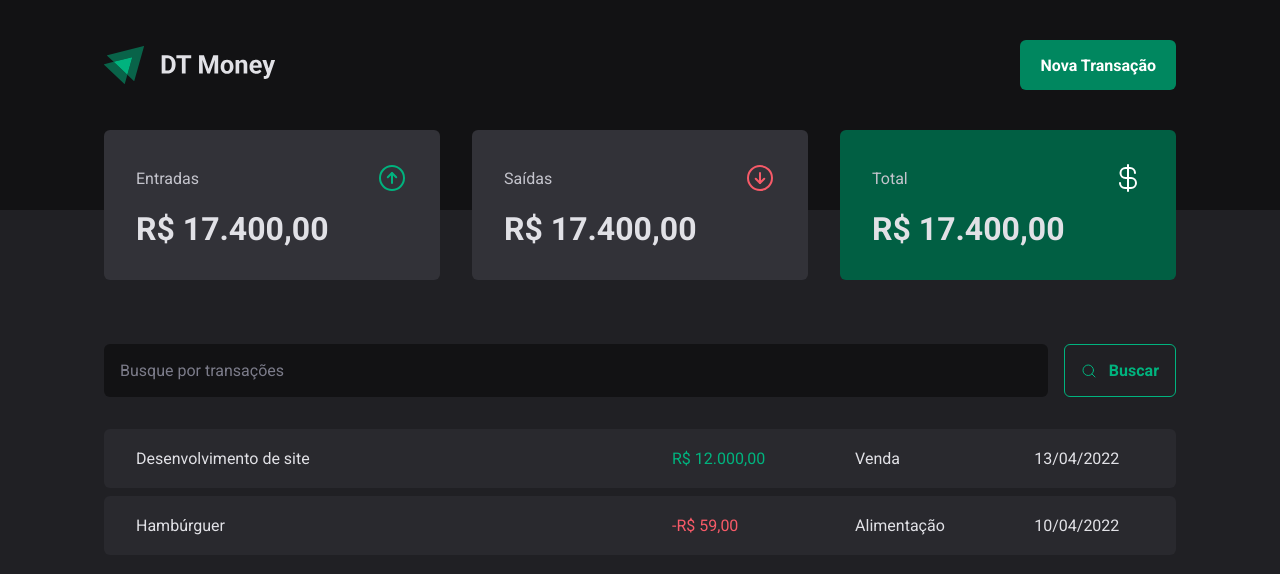
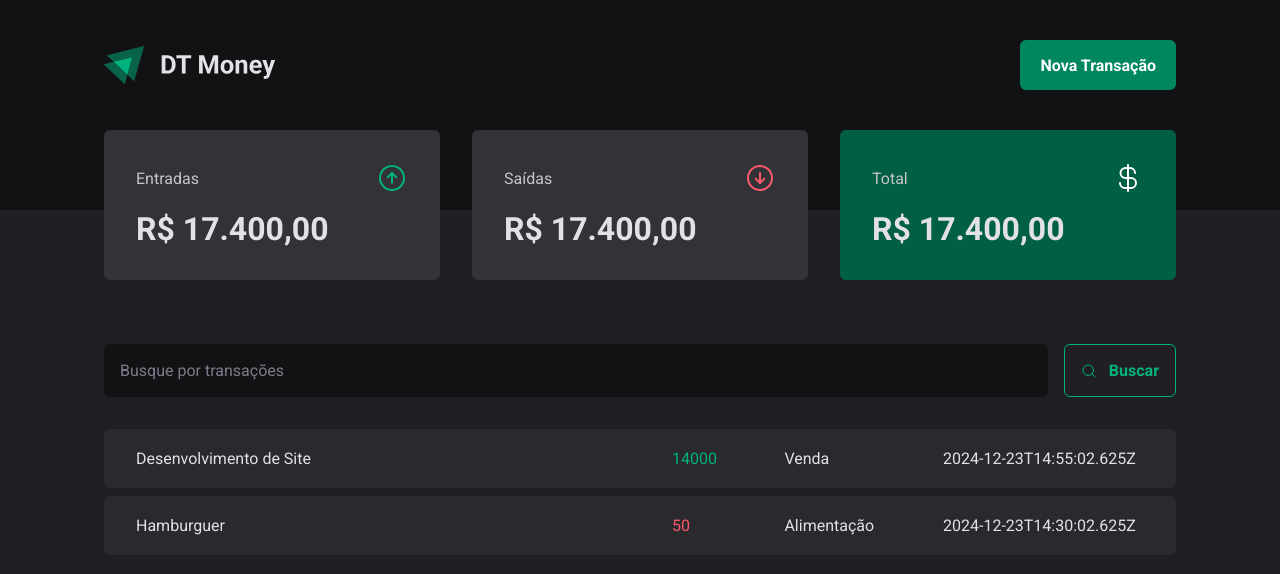
Before and after one commit to CarlosAlexandredevv/Dt-money, a React (Vite) app: page / in a window 1280 px wide. Shown: the top 574 px of the page. Built offline with nearby package versions, Linux system fonts and the light colour scheme; data requests are answered from the project's data file.

Commit message:
:sparkles: feat: req json-server transactions

```diff
--- a/src/pages/Transactions/index.tsx
+++ b/src/pages/Transactions/index.tsx
@@ -1,3 +1,4 @@
+import { useEffect, useState } from 'react';
 import { Header } from '../../components/Header';
 import { Summary } from '../../components/Summary';
 import { SearchForm } from './components/SearchForm';
@@ -7,32 +8,52 @@
   TransactionsTable,
 } from './styles';
 
+interface Transaction {
+  id: number;
+  description: string;
+  type: 'income' | 'outcome';
+  price: number;
+  category: string;
+  createdAt: string;
+}
+
 export function Transactions() {
+  const [transactions, setTransactions] = useState<Transaction[]>([]);
+
+  async function loadTransactions() {
+    const response = await fetch('http://localhost:3333/transactions');
+    const data = await response.json();
+    setTransactions(data);
+  }
+
+  useEffect(() => {
+    loadTransactions();
+  }, []);
+
   return (
     <div>
       <Header />
       <Summary />
+
       <TransactionsContainer>
         <SearchForm />
+
         <TransactionsTable>
           <tbody>
-            <tr>
-              <td width="50%">Desenvolvimento de site</td>
-              <td>
-                <PriceHighlight variant="income">R$ 12.000,00</PriceHighlight>
-              </td>
-              <td>Venda</td>
-              <td>13/04/2022</td>
-            </tr>
-
-            <tr>
-              <td width="50%">Hambúrguer</td>
-              <td>
-                <PriceHighlight variant="outcome">-R$ 59,00</PriceHighlight>
-              </td>
-              <td>Alimentação</td>
-              <td>10/04/2022</td>
-            </tr>
+            {transactions.map((transaction) => {
+              return (
+                <tr key={transaction.id}>
+                  <td width="50%">{transaction.description}</td>
+                  <td>
+                    <PriceHighlight variant={transaction.type}>
+                      {transaction.price}
+                    </PriceHighlight>
+                  </td>
+                  <td>{transaction.category}</td>
+                  <td>{transaction.createdAt}</td>
+                </tr>
+              );
+            })}
           </tbody>
         </TransactionsTable>
       </TransactionsContainer>
```
